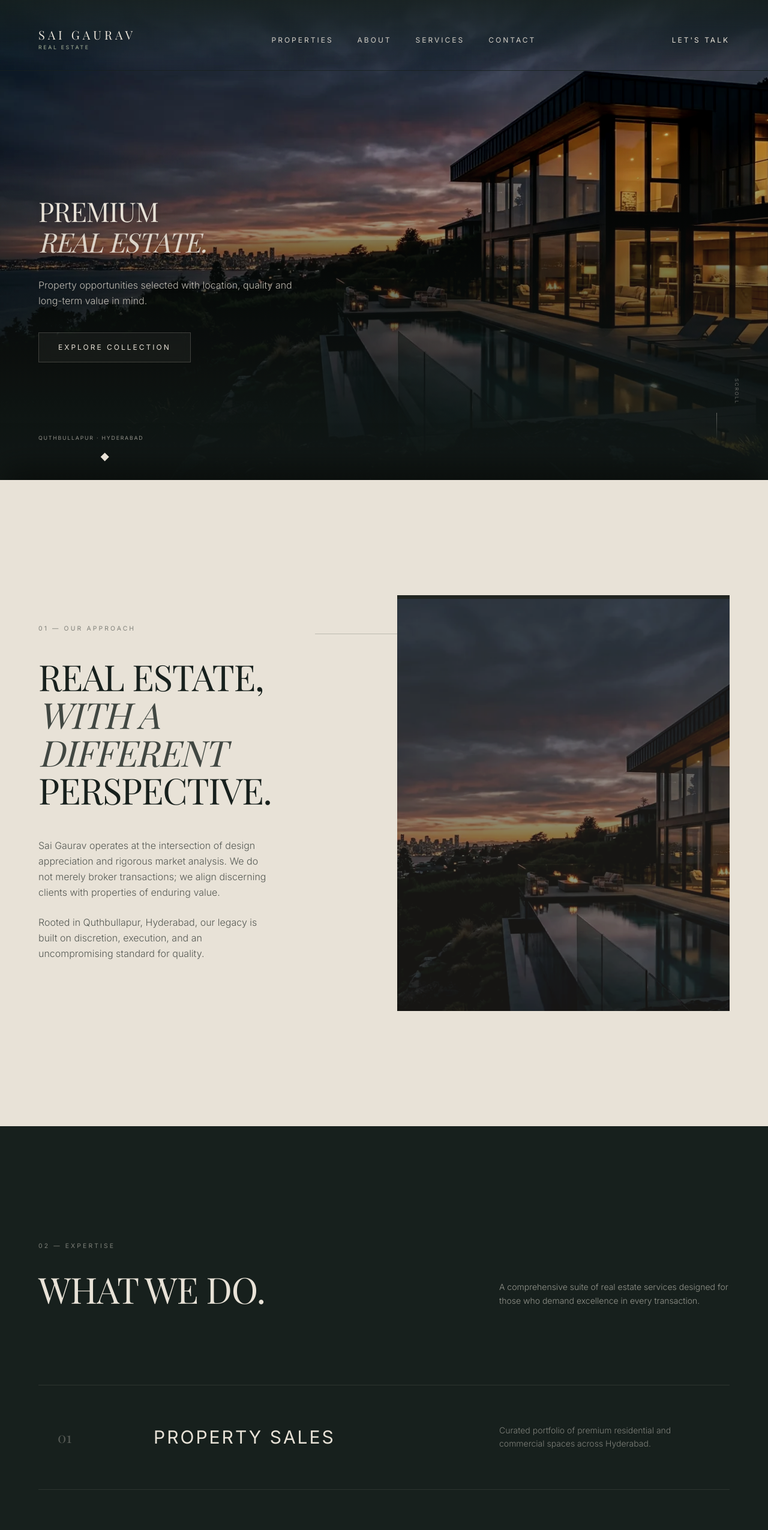
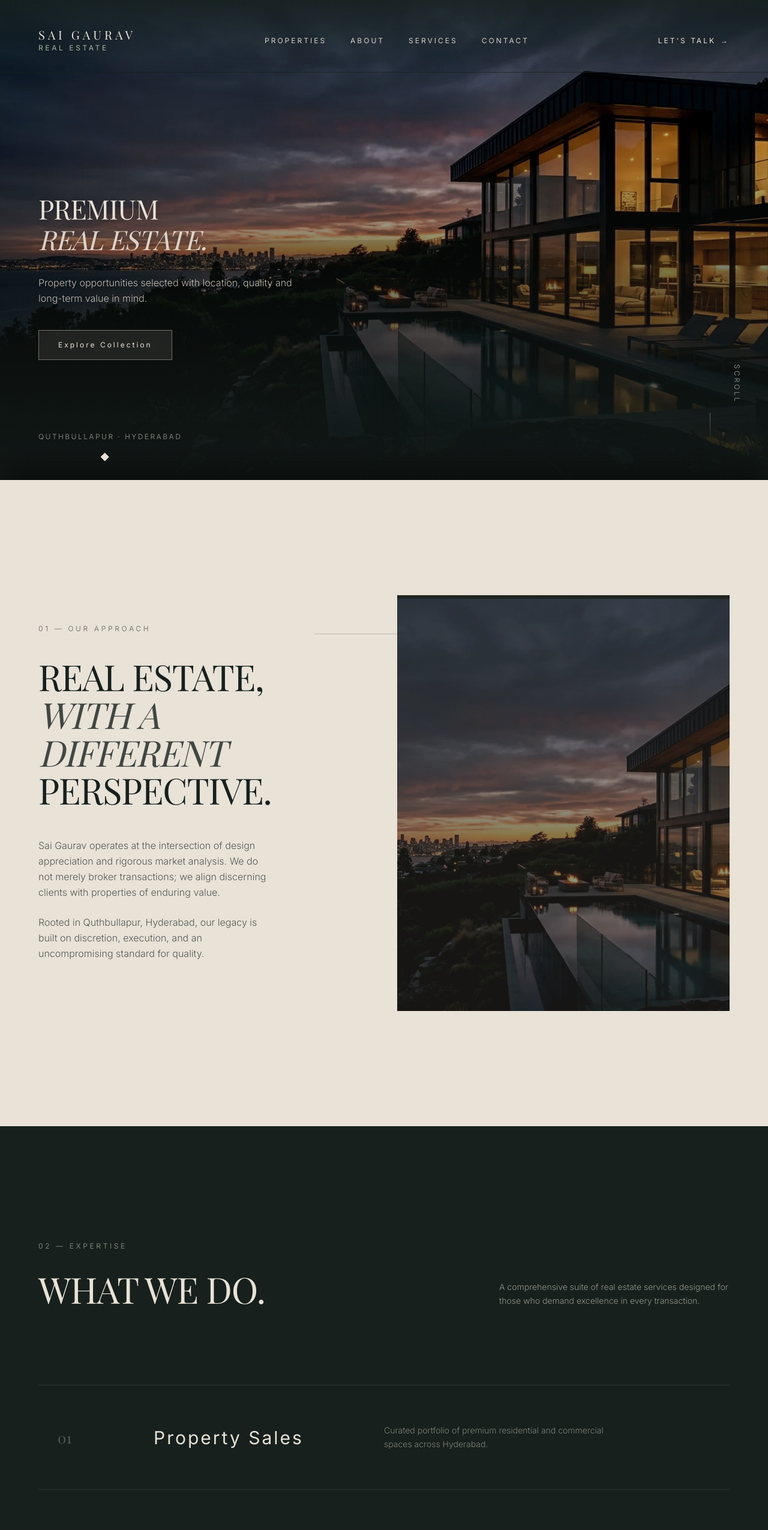
Before and after one commit to JAGADIESH009/Realestate, a React (Vite) app: page / in a window 1280 px wide. Shown: the top 2550 px of the page at 60% size. Built offline with nearby package versions, Linux system fonts and the light colour scheme; a web font is replaced by a local one.

Commit message:
Fix usability and accessibility issues

```diff
--- a/src/components/AboutCompany.tsx
+++ b/src/components/AboutCompany.tsx
@@ -16,7 +16,7 @@ export default function AboutCompany() {
           whileInView={{ opacity: 1, y: 0 }}
           viewport={{ once: true, margin: isMobile ? "-20px" : "-100px" }}
           transition={{ duration: 0.8, delay: 0.1, ease: [0.16, 1, 0.3, 1] }}
-          className="block font-sans text-[0.65rem] tracking-[0.3em] text-warm-ivory/50 uppercase mb-12 lg:mb-24 text-center lg:text-left"
+          className="block font-sans text-xs tracking-[0.3em] text-warm-ivory/50 uppercase mb-12 lg:mb-24 text-center lg:text-left"
         >
           04 — Experience
         </motion.span>
@@ -40,14 +40,14 @@ export default function AboutCompany() {
           </div>
 
           {/* RIGHT SIDE TEXT (Col 8-12) */}
-          <div className="lg:col-span-5 flex flex-col justify-center text-center lg:text-left mt-8 lg:mt-32">
+          <div className="lg:col-span-5 flex flex-col justify-center text-center lg:text-left mt-8 lg:mt-12">
             {/* 0.45 */}
             <motion.h3
               initial={{ opacity: 0, y: 15 }}
               whileInView={{ opacity: 1, y: 0 }}
               viewport={{ once: true, margin: isMobile ? "-20px" : "-100px" }}
               transition={{ duration: 0.8, delay: 0.45, ease: [0.16, 1, 0.3, 1] }}
-              className="font-serif text-3xl md:text-5xl lg:text-6xl text-warm-ivory uppercase tracking-[0.1em] leading-[1.1] mb-6 lg:mb-8"
+              className="font-serif text-3xl md:text-5xl lg:text-6xl text-warm-ivory tracking-[0.1em] leading-[1.1] mb-6 lg:mb-8"
             >
               Years in <br className="hidden lg:block"/> Business
             </motion.h3>
@@ -72,7 +72,7 @@ export default function AboutCompany() {
               className="flex flex-col items-center lg:items-start"
             >
               <div className="w-8 h-[1px] bg-muted-clay mb-6 hidden lg:block" />
-              <span className="font-sans text-[0.55rem] tracking-[0.2em] text-warm-ivory/50 uppercase leading-loose">
+              <span className="font-sans text-xs tracking-[0.2em] text-warm-ivory/50 uppercase leading-loose">
                 Sai Gaurav Real Estate <br className="lg:hidden" />
                 <span className="hidden lg:inline"> · </span>Quthbullapur · Hyderabad
               </span>
--- a/src/components/Approach.tsx
+++ b/src/components/Approach.tsx
@@ -42,7 +42,7 @@ export default function Approach() {
                   hidden: { opacity: 0, y: 10 },
                   show: { opacity: 1, y: 0, transition: { duration: 0.8, ease: "easeOut" } }
                 }}
-                className="block font-sans text-[0.65rem] tracking-[0.3em] text-forest-charcoal/50 uppercase mb-10"
+                className="block font-sans text-xs tracking-[0.3em] text-forest-charcoal/50 uppercase mb-10"
               >
                 01 — Our Approach
               </motion.span>
--- a/src/components/CTASection.tsx
+++ b/src/components/CTASection.tsx
@@ -52,7 +52,7 @@ export default function CTASection() {
               hidden: { opacity: 0, y: 15 },
               show: { opacity: 1, y: 0, transition: { duration: 0.8, delay: 0.4, ease: [0.16, 1, 0.3, 1] } }
             }}
-            className="font-sans text-[0.65rem] tracking-[0.3em] text-warm-ivory/80 uppercase mb-4"
+            className="font-sans text-xs tracking-[0.3em] text-warm-ivory/80 uppercase mb-4"
           >
             Sai Gaurav Real Estate
           </motion.span>
@@ -74,7 +74,7 @@ export default function CTASection() {
               hidden: { opacity: 0, y: 10 },
               show: { opacity: 1, y: 0, transition: { duration: 0.8, delay: 0.7, ease: [0.16, 1, 0.3, 1] } }
             }}
-            className="font-sans text-[0.55rem] tracking-widest text-muted-clay uppercase mb-12"
+            className="font-sans text-xs tracking-widest text-muted-clay uppercase mb-12"
           >
             Quthbullapur · Hyderabad
           </motion.span>
--- a/src/components/FeaturedProperties.tsx
+++ b/src/components/FeaturedProperties.tsx
@@ -79,7 +79,7 @@ export default function FeaturedProperties() {
               whileInView={{ opacity: 1, y: 0 }}
               viewport={{ once: true, margin: isMobile ? "-20px" : "-100px" }}
               transition={{ duration: 0.8 }}
-              className="block font-sans text-[0.65rem] tracking-[0.3em] text-warm-ivory/50 uppercase mb-8 lg:mb-12"
+              className="block font-sans text-xs tracking-[0.3em] text-warm-ivory/50 uppercase mb-8 lg:mb-12"
             >
               05 — Property Collection
             </motion.span>
--- a/src/components/Footer.tsx
+++ b/src/components/Footer.tsx
@@ -1,14 +1,16 @@
 export default function Footer() {
   return (
     <footer className="py-12 bg-forest-charcoal text-warm-ivory border-t border-warm-ivory/10">
-      <div className="container mx-auto px-6 md:px-12 xl:px-16 flex flex-col md:flex-row justify-between items-center text-[0.6rem] md:text-xs tracking-widest uppercase font-sans text-warm-ivory/50">
-        <div className="mb-4 md:mb-0 text-center md:text-left">
-          &copy; {new Date().getFullYear()} Sai Gaurav Real Estate. <br className="md:hidden" /> All rights reserved.
-        </div>
-        <div className="flex space-x-8">
-          <a href="#" className="hover:text-warm-ivory transition-colors duration-300">Instagram</a>
-          <a href="#" className="hover:text-warm-ivory transition-colors duration-300">LinkedIn</a>
-          <a href="#" className="hover:text-warm-ivory transition-colors duration-300">Privacy</a>
+      <div className="container mx-auto px-6 md:px-12 xl:px-16">
+        <div className="grid grid-cols-1 lg:grid-cols-12 gap-8 lg:gap-16 items-center text-xs tracking-widest uppercase font-sans text-warm-ivory/50">
+          <div className="lg:col-span-7 mb-4 lg:mb-0 text-center lg:text-left">
+            &copy; {new Date().getFullYear()} Sai Gaurav Real Estate. <br className="lg:hidden" /> All rights reserved.
+          </div>
+          <div className="lg:col-span-5 flex justify-center lg:justify-start space-x-8">
+            <a href="#" className="hover:text-warm-ivory transition-colors duration-300">Instagram</a>
+            <a href="#" className="hover:text-warm-ivory transition-colors duration-300">LinkedIn</a>
+            <a href="#" className="hover:text-warm-ivory transition-colors duration-300">Privacy</a>
+          </div>
         </div>
       </div>
     </footer>
--- a/src/components/Hero.tsx
+++ b/src/components/Hero.tsx
@@ -92,7 +92,7 @@ export default function Hero() {
             <a
               href="#properties"
               data-cursor="cta"
-              className="group inline-flex items-center space-x-3 bg-warm-ivory/5 backdrop-blur-sm border border-warm-ivory/20 px-8 py-4 font-sans text-xs tracking-widest uppercase transition-all duration-500 hover:bg-warm-ivory hover:text-forest-charcoal text-warm-ivory"
+              className="group inline-flex items-center space-x-3 bg-warm-ivory/10 backdrop-blur-sm border border-warm-ivory/40 px-8 py-4 font-sans text-xs tracking-widest transition-all duration-500 hover:bg-warm-ivory hover:text-forest-charcoal text-warm-ivory"
             >
               <span>Explore Collection</span>
             </a>
@@ -106,11 +106,11 @@ export default function Hero() {
           transition={{ delay: 2.4, duration: 1 }}
           className="flex justify-between items-end w-full pb-4"
         >
-          <span className="font-sans text-[0.55rem] tracking-[0.2em] text-warm-ivory/60 uppercase">
+          <span className="font-sans text-xs tracking-[0.2em] text-warm-ivory/50 uppercase">
             Quthbullapur · Hyderabad
           </span>
           <div className="flex flex-col items-center space-y-2">
-            <span className="font-sans text-[0.5rem] tracking-widest text-warm-ivory/40 uppercase rotate-90 origin-right translate-x-3">Scroll</span>
+            <span className="font-sans text-xs tracking-widest text-warm-ivory/50 uppercase rotate-90 origin-right translate-x-3">Scroll</span>
             <div className="w-[1px] h-12 bg-gradient-to-b from-warm-ivory/40 to-transparent" />
           </div>
         </motion.div>
--- a/src/components/Location.tsx
+++ b/src/components/Location.tsx
@@ -77,7 +77,7 @@ export default function Location() {
                   hidden: { opacity: 0, y: 10 },
                   show: { opacity: 1, y: 0, transition: { duration: 0.8, ease: "easeOut" } }
                 }}
-                className="block font-sans text-[0.65rem] tracking-[0.3em] text-forest-charcoal/50 uppercase mb-8"
+                className="block font-sans text-xs tracking-[0.3em] text-forest-charcoal/50 uppercase mb-8"
               >
                 06 — Location
               </motion.span>
@@ -121,7 +121,7 @@ export default function Location() {
                   href="https://maps.google.com/?q=Sai+Gaurav+Real+Estate+Quthbullapur+Hyderabad"
                   target="_blank"
                   rel="noopener noreferrer"
-                  className="group inline-flex items-center space-x-4 border border-forest-charcoal/20 px-6 md:px-8 py-4 font-sans text-[0.65rem] tracking-[0.2em] text-forest-charcoal uppercase transition-all duration-300 hover:border-muted-clay hover:text-muted-clay bg-transparent"
+                  className="group inline-flex items-center space-x-4 border border-forest-charcoal/20 px-6 md:px-8 py-4 font-sans text-xs tracking-[0.2em] text-forest-charcoal uppercase transition-all duration-300 hover:border-muted-clay hover:text-muted-clay bg-transparent"
                 >
                   <span>Get Directions</span>
                   <motion.span
--- a/src/components/Navigation.tsx
+++ b/src/components/Navigation.tsx
@@ -55,7 +55,7 @@ export default function Navigation() {
               initial={{ opacity: 0 }}
               animate={{ opacity: 1 }}
               transition={{ delay: 1.80, duration: 0.5, ease: "easeOut" }}
-              className="font-sans text-[0.55rem] tracking-[0.3em] text-muted-sage uppercase mt-1"
+              className="font-sans text-xs tracking-[0.3em] text-muted-sage uppercase mt-1"
             >
               Real Estate
             </motion.span>
@@ -93,6 +93,7 @@ export default function Navigation() {
               className="hidden md:flex items-center space-x-2 font-sans text-xs tracking-widest text-warm-ivory uppercase hover:text-muted-sage transition-colors duration-300 group"
             >
               <span>Let's Talk</span>
+              <span className="inline-block transition-transform duration-500 ease-out group-hover:translate-x-1" aria-hidden="true">→</span>
             </a>
 
             {/* Mobile Toggle */}
--- a/src/components/Services.tsx
+++ b/src/components/Services.tsx
@@ -48,7 +48,7 @@ export default function Services() {
             style={{ opacity, y: (shouldReduceMotion || isMobile) ? 0 : y }}
             className="flex flex-col"
           >
-            <span className="block font-sans text-[0.65rem] tracking-[0.3em] text-warm-ivory/50 uppercase mb-8">
+            <span className="block font-sans text-xs tracking-[0.3em] text-warm-ivory/50 uppercase mb-8">
               02 — Expertise
             </span>
             <h2 className="font-serif text-4xl md:text-5xl lg:text-6xl leading-[1.05] text-warm-ivory uppercase">
@@ -85,13 +85,13 @@ export default function Services() {
               </div>
 
               {/* Content */}
-              <div className="flex-1 md:w-3/6 relative z-10 transition-transform duration-[0.8s] ease-[0.16,1,0.3,1] group-hover:translate-x-4 md:pl-0 pl-2">
-                <h3 className="font-sans text-xl md:text-3xl tracking-[0.1em] uppercase text-warm-ivory transition-all duration-[0.8s]">
+              <div className="flex-1 md:w-2/6 relative z-10 transition-transform duration-[0.8s] ease-[0.16,1,0.3,1] group-hover:translate-x-4 md:pl-0 pl-2">
+                <h3 className="font-sans text-xl md:text-3xl tracking-[0.1em] text-warm-ivory transition-all duration-[0.8s]">
                   {service.title}
                 </h3>
               </div>
 
-              <div className="md:w-2/6 mt-4 md:mt-0 relative z-10 transition-transform duration-[0.8s] ease-[0.16,1,0.3,1] group-hover:translate-x-6 md:pl-0 pl-2 pr-8">
+              <div className="md:w-3/6 mt-4 md:mt-0 relative z-10 transition-transform duration-[0.8s] ease-[0.16,1,0.3,1] group-hover:translate-x-6 md:pl-0 pl-2 pr-8">
                 <p className="font-sans text-sm text-warm-ivory/50 font-light leading-relaxed max-w-sm transition-colors duration-500 group-hover:text-warm-ivory/80">
                   {service.description}
                 </p>
```
